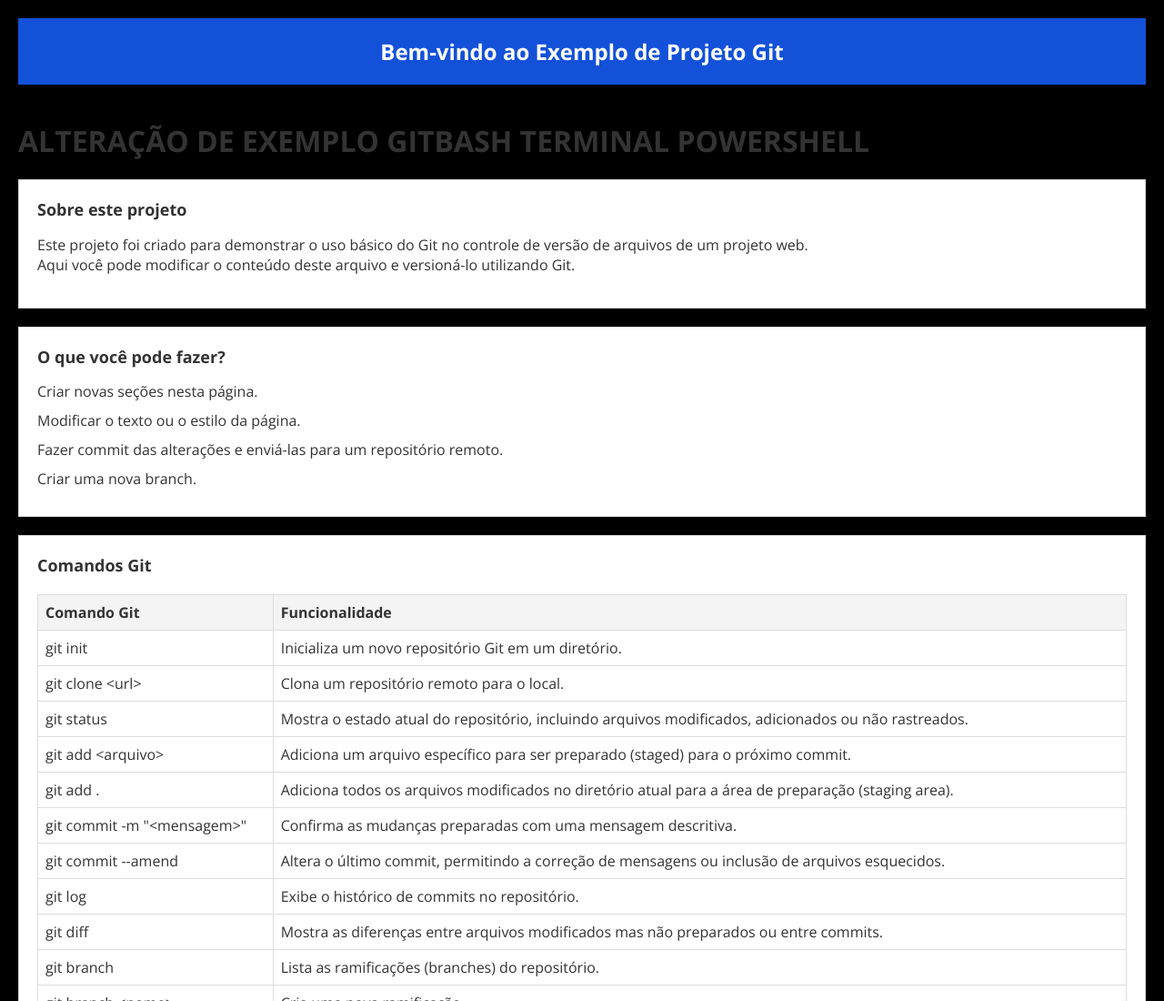
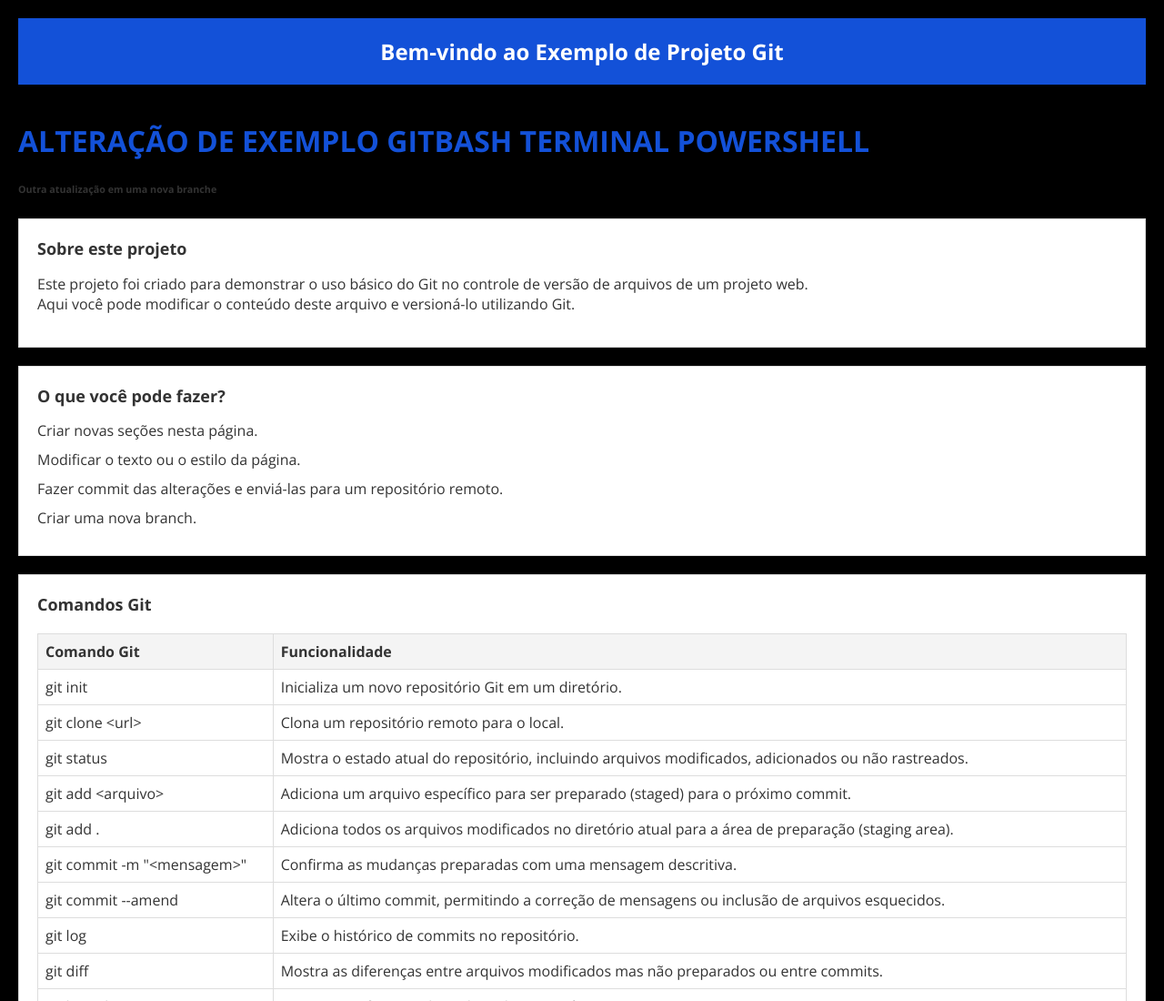
Before and after one commit to GabrielSilva88/git-mini-curso-uninassau, a plain HTML site: page index.html in a window 1280 px wide. Shown: the top 1100 px of the page at 91% size. Drawn offline with nearby package versions, Linux system fonts and the light colour scheme.

Commit message:
Update do html e css

```diff
--- a/index.html
+++ b/index.html
@@ -15,6 +15,7 @@
   <main>
     <div>
       <h1>ALTERAÇÃO DE EXEMPLO GITBASH TERMINAL POWERSHELL</h1>
+      <h6>Outra atualização em uma nova branche</h6>
     </div>
     <section>
       <h2>Sobre este projeto</h2>
--- a/styles.css
+++ b/styles.css
@@ -131,4 +131,5 @@ table {
   /* Estilos anteriores mantidos, aqui você pode adicionar ou modificar conforme necessário */
   div h1{
     size: auto;
+    color: #1351D8;
   }
```
